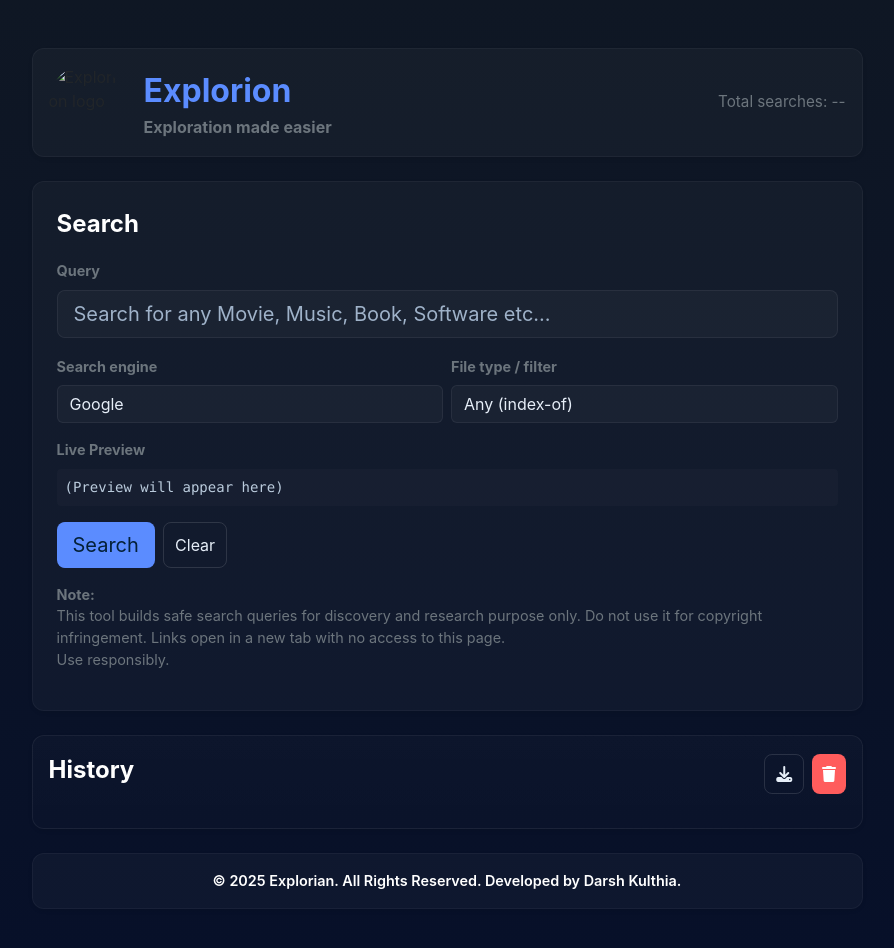
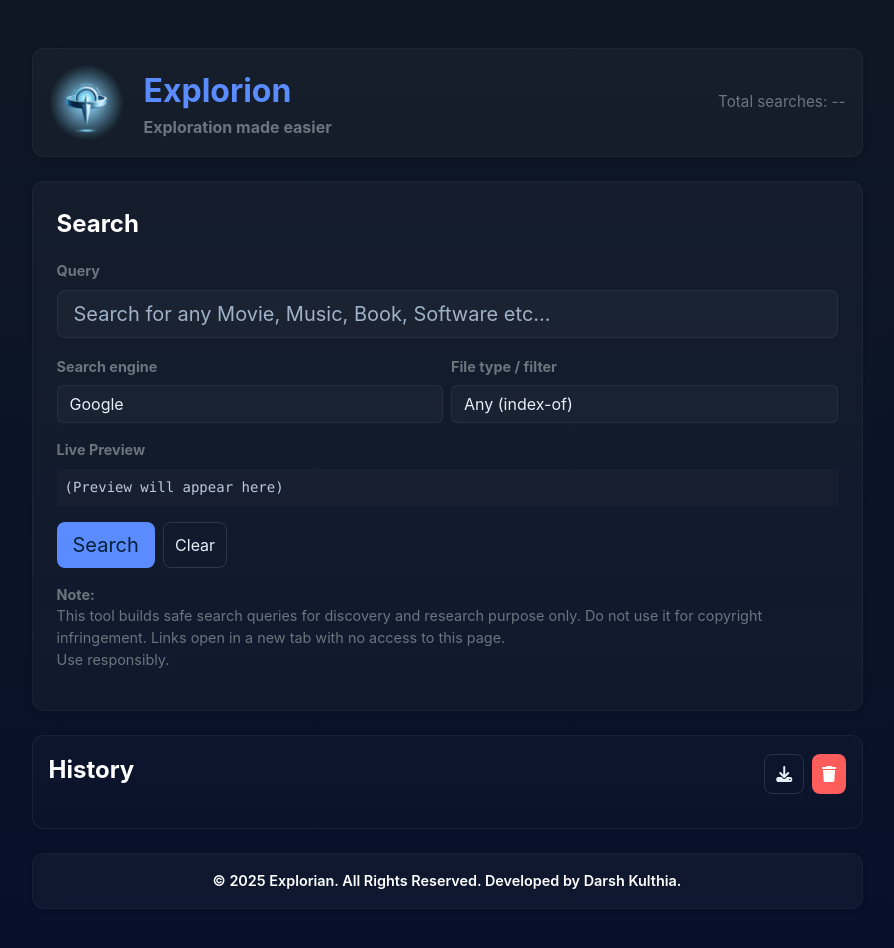
Before and after one commit to dkulthia/Explorion, a plain HTML site: page index.html in a window 1280 px wide. Shown: the whole page, without its empty margins (193-1087 px from the left). Drawn offline with nearby package versions, Linux system fonts and the light colour scheme.

Commit message:
Update index.html

```diff
--- a/index.html
+++ b/index.html
@@ -8,7 +8,7 @@
   <link href="https://cdn.jsdelivr.net/npm/bootstrap@5.3.2/dist/css/bootstrap.min.css" rel="stylesheet">
   <link href="https://cdnjs.cloudflare.com/ajax/libs/font-awesome/6.4.0/css/all.min.css" rel="stylesheet">
   <link href="style.css" rel="stylesheet">
-  <link rel="icon" type="image/svg+xml" href="assets/logo.svg">
+  <link rel="icon" type="image/svg+xml" href="https://raw.githubusercontent.com/dkulthia/Explorion/31dc47b49e9ec9cbe3c3433af411734813903c76/logo.svg">
 
   <script src="https://www.gstatic.com/firebasejs/9.22.2/firebase-app-compat.js"></script>
 <script src="https://www.gstatic.com/firebasejs/9.22.2/firebase-database-compat.js"></script>
@@ -37,7 +37,7 @@
 
         <div class="card shadow-sm p-3 mb-4">
           <div class="header-row">
-            <img src="assets/logo.jpeg" alt="Explorion logo" class="logo-img me-2" />
+            <img src="https://raw.githubusercontent.com/dkulthia/Explorion/refs/heads/main/logo.jpeg" alt="Explorion logo" class="logo-img me-2" />
             <div>
               <div class="brand">Explorion</div>
               <div class="tagline"><strong>Exploration made easier</strong></div>
@@ -127,4 +127,5 @@
 
   <script src="app.js" defer></script>
 </body>
+
 </html>
```
